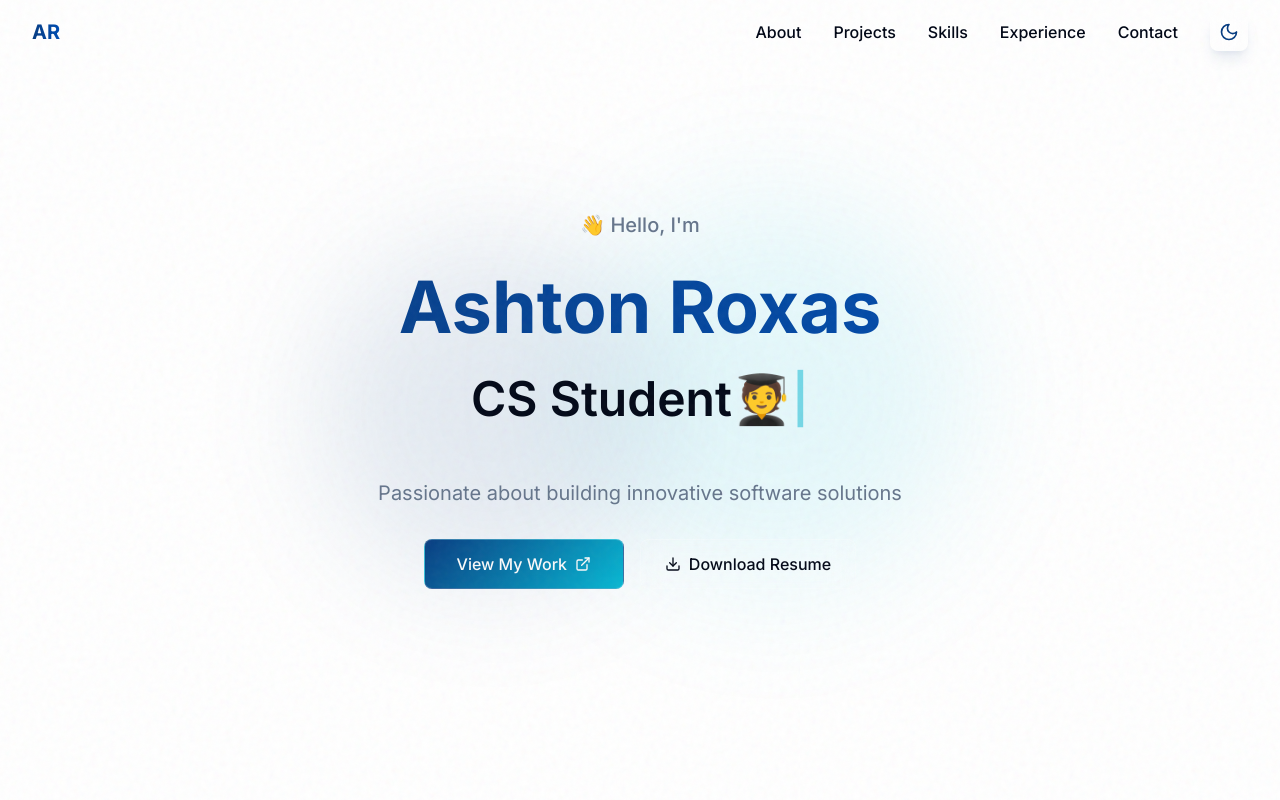
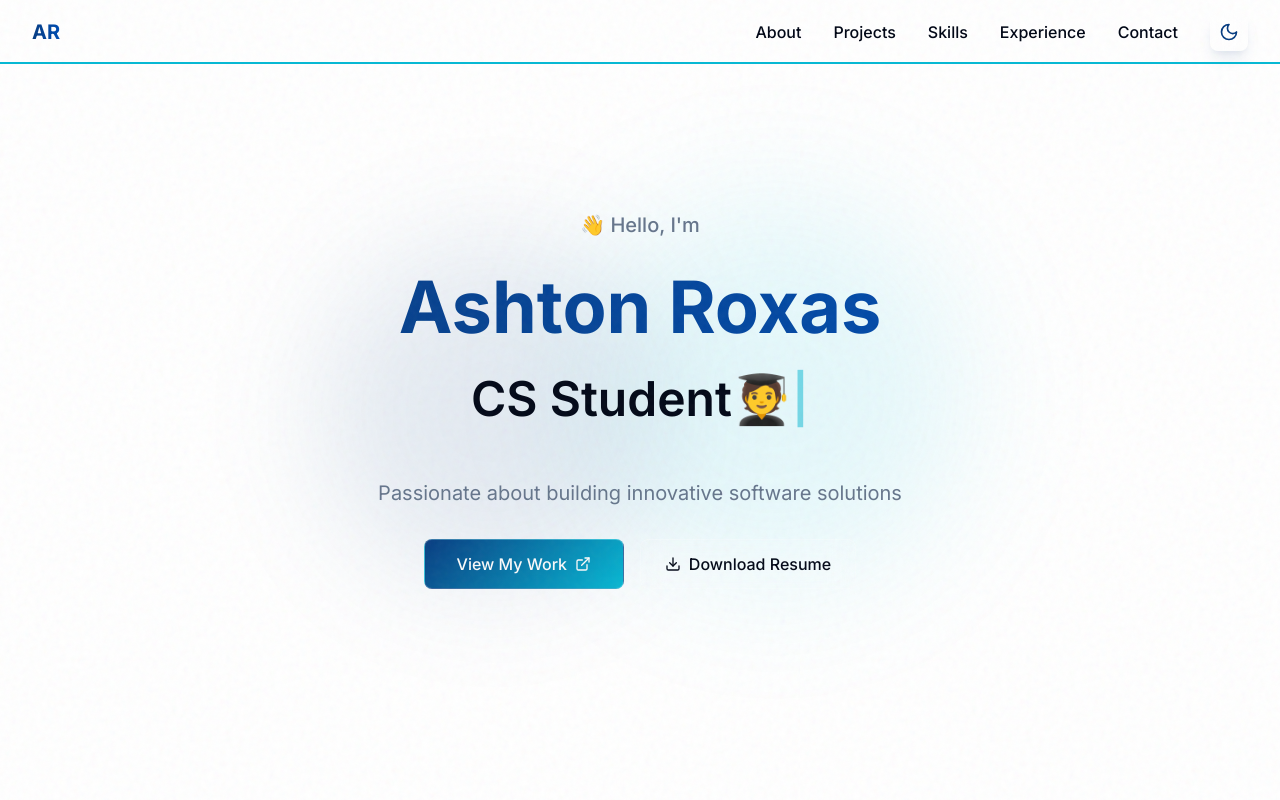
Before and after one commit to Ashtonroxas/Ashton-Roxas-Portfolio, a React (Vite) app: page / in a window 1280 px wide. Shown: the top 800 px of the page. Built offline with nearby package versions, Linux system fonts and the light colour scheme.

Commit message:
added a scroll bar

```diff
--- a/src/components/Navigation.tsx
+++ b/src/components/Navigation.tsx
@@ -1,5 +1,5 @@
 import { useState, useEffect } from "react";
-import { motion, AnimatePresence } from "framer-motion";
+import { motion, AnimatePresence, useScroll, useSpring } from "framer-motion";
 import { Moon, Sun, Menu, X } from "lucide-react";
 import { portfolioData } from "@/data/portfolio";
 
@@ -7,6 +7,14 @@ const Navigation = () => {
   const [isDark, setIsDark] = useState(false);
   const [isScrolled, setIsScrolled] = useState(false);
   const [isMobileMenuOpen, setIsMobileMenuOpen] = useState(false);
+
+  // Scroll Progress Logic
+  const { scrollYProgress } = useScroll();
+  const scaleX = useSpring(scrollYProgress, {
+    stiffness: 100,
+    damping: 30,
+    restDelta: 0.001
+  });
 
   useEffect(() => {
     const handleScroll = () => {
@@ -163,6 +171,12 @@ const Navigation = () => {
           )}
         </AnimatePresence>
       </div>
+
+      {/* Progress Bar */}
+      <motion.div
+        className="absolute bottom-0 left-0 right-0 h-0.5 bg-accent origin-left"
+        style={{ scaleX }}
+      />
     </motion.nav>
   );
 };
```
